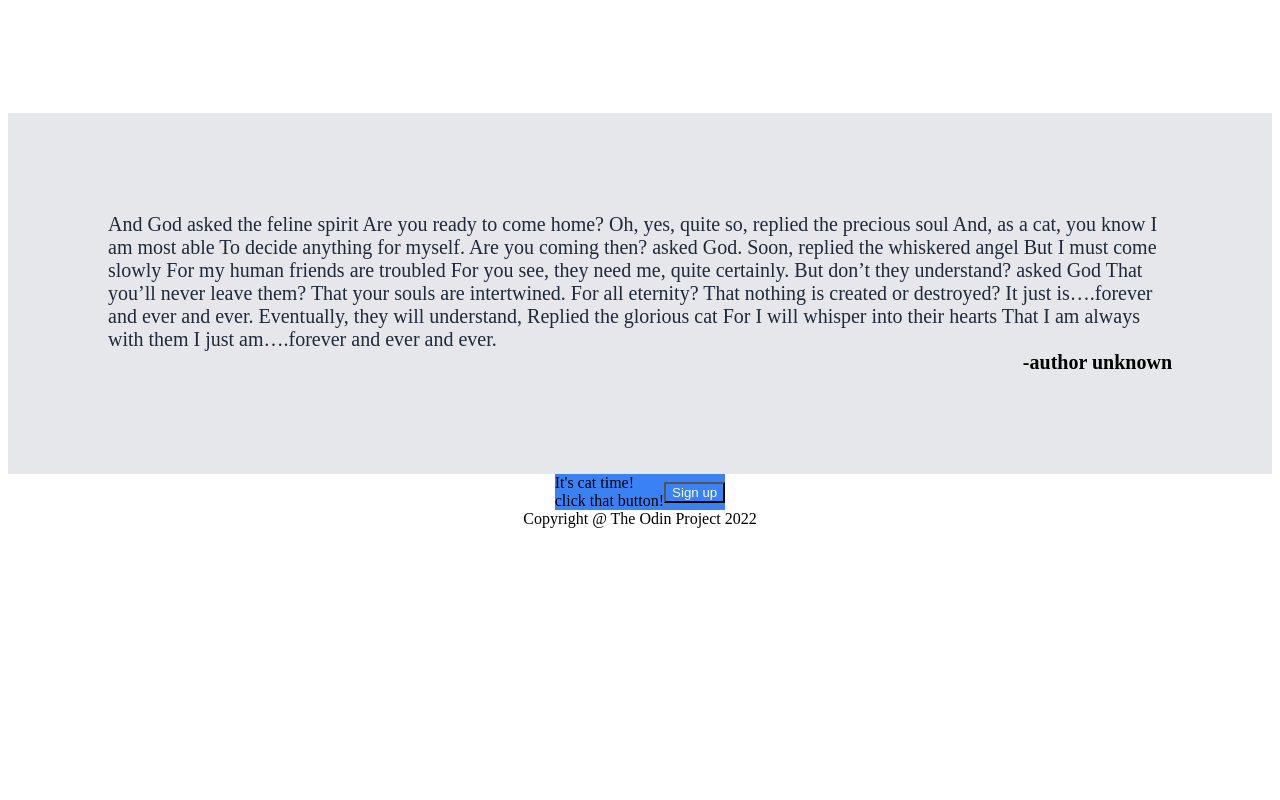
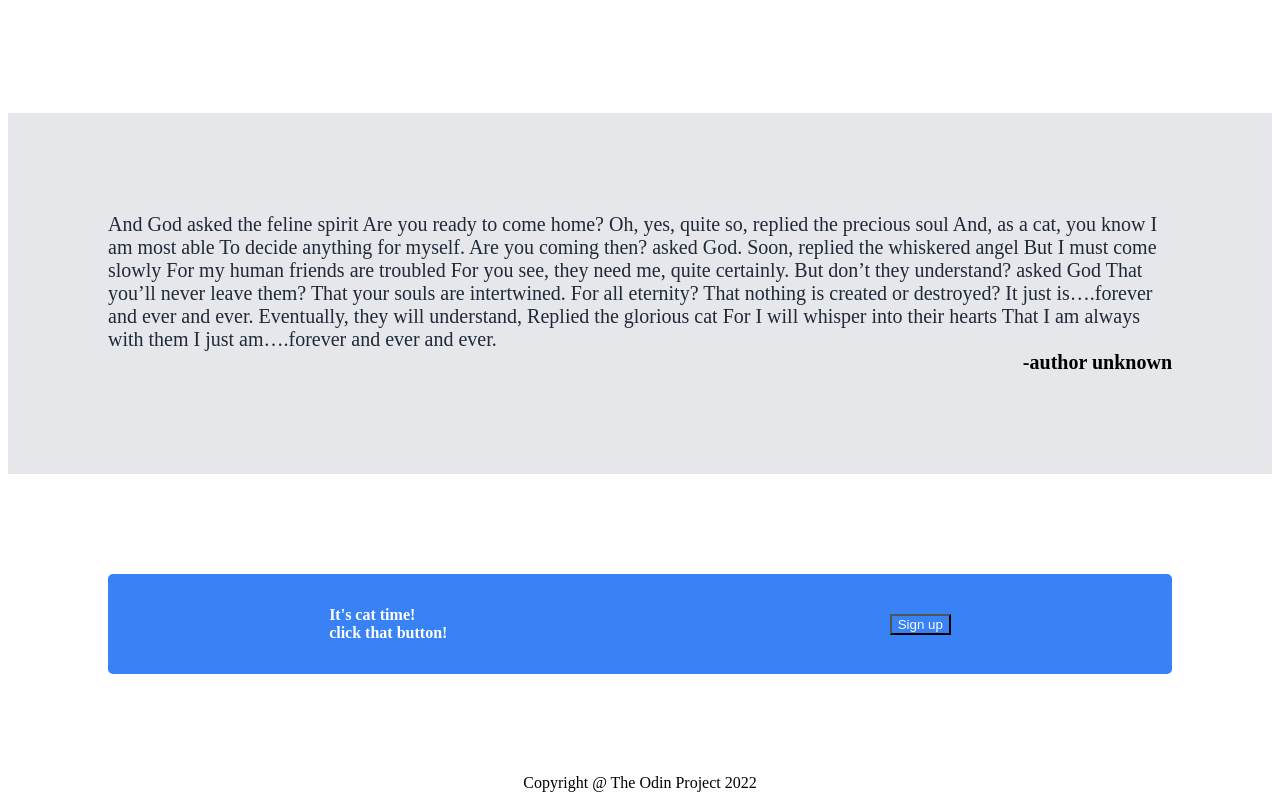
Before and after one commit to Saisii/landing_page_odin, a plain HTML site: page index.html in a window 1280 px wide. Shown: the part 1100-1900 px from the top of the page. Before the commit the page ends 1636 px from the top, so only its background shows below. Drawn offline with Linux system fonts and the light colour scheme.

Commit message:
complete .content_3

```diff
--- a/style.css
+++ b/style.css
@@ -142,12 +142,20 @@ img {
 .blue_square {
     display: flex;
     flex: .5, 1, auto;
+    justify-content: space-around;
     background-color: #3882f6;
+    margin: 100px;
+    width: 100%;
+    min-height: 100px;
+    border-radius: 5px;
 }
 
 .action {
     display: flex;
     flex-direction: column;
+    align-self: center;
+    color: white;
+    font-weight: bold;
 }
 
 .sign_up_button {
```
